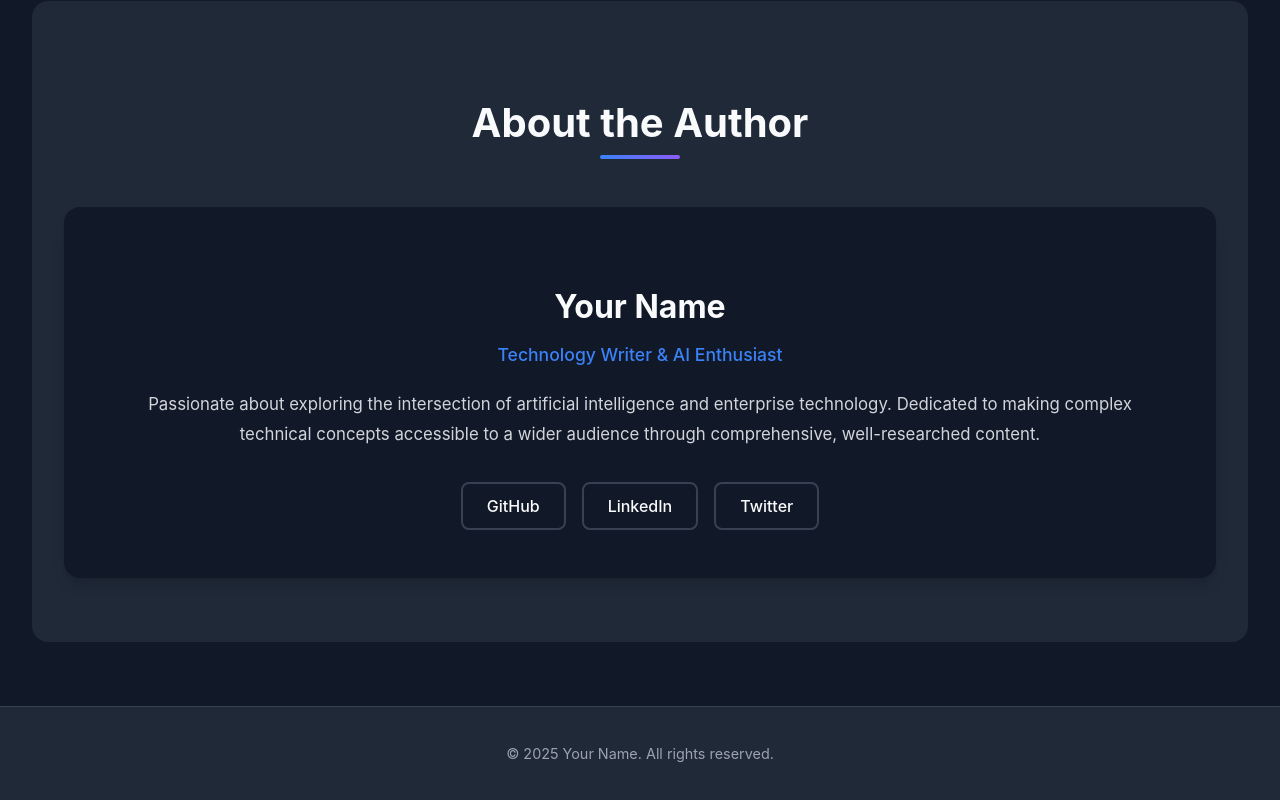
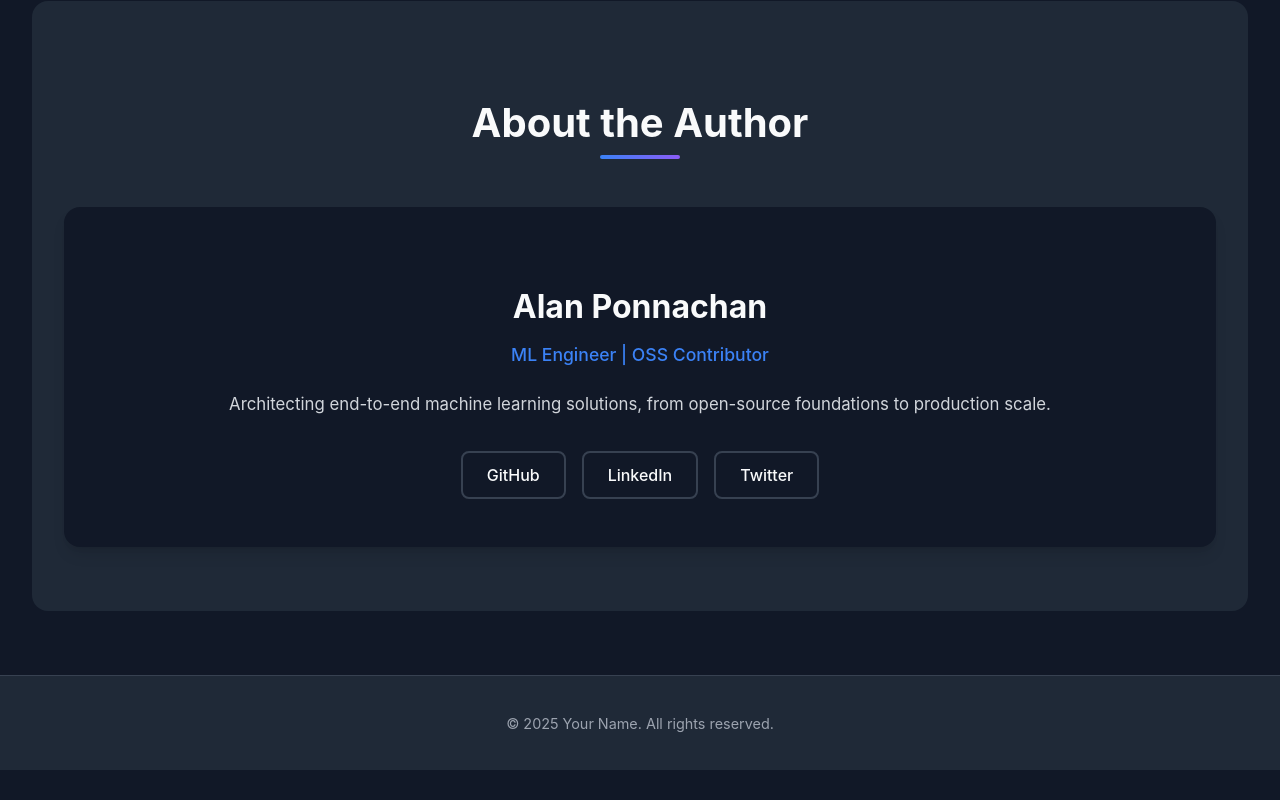
Before and after one commit to AlanPonnachan/ml-algorithm-visualizations, a React (Create React App) app: page /about in a window 1280 px wide. Shown: the part 1107-1907 px from the top of the page. After the commit the page ends 1877 px from the top, so only its background shows below. Built offline with nearby package versions, Linux system fonts and the light colour scheme.

Commit message:
update about

```diff
--- a/src/components/About/About.js
+++ b/src/components/About/About.js
@@ -54,10 +54,10 @@ const About = () => {
         </div>
         <div className="author-card">
           <div className="author-info">
-            <h3 className="author-name">Your Name</h3>
-            <p className="author-title">Technology Writer & AI Enthusiast</p>
+            <h3 className="author-name">Alan Ponnachan</h3>
+            <p className="author-title">ML Engineer | OSS Contributor</p>
             <p className="author-bio">
-              Passionate about exploring the intersection of artificial intelligence and enterprise technology. Dedicated to making complex technical concepts accessible to a wider audience through comprehensive, well-researched content.
+              Architecting end-to-end machine learning solutions, from open-source foundations to production scale.
             </p>
             <div className="social-links">
               <a href="https://github.com/your-username" target="_blank" rel="noopener noreferrer" className="social-link github">GitHub</a>
```
